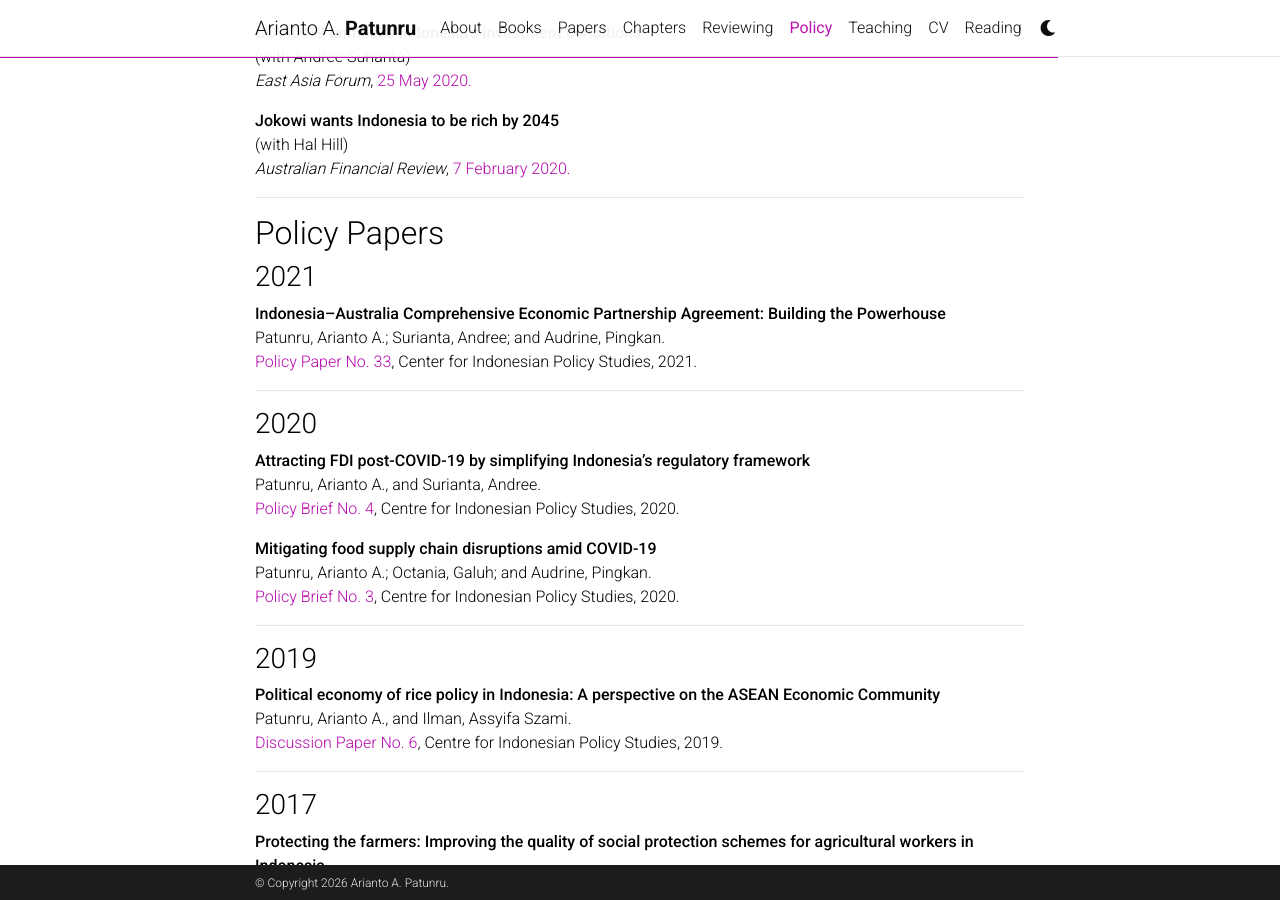
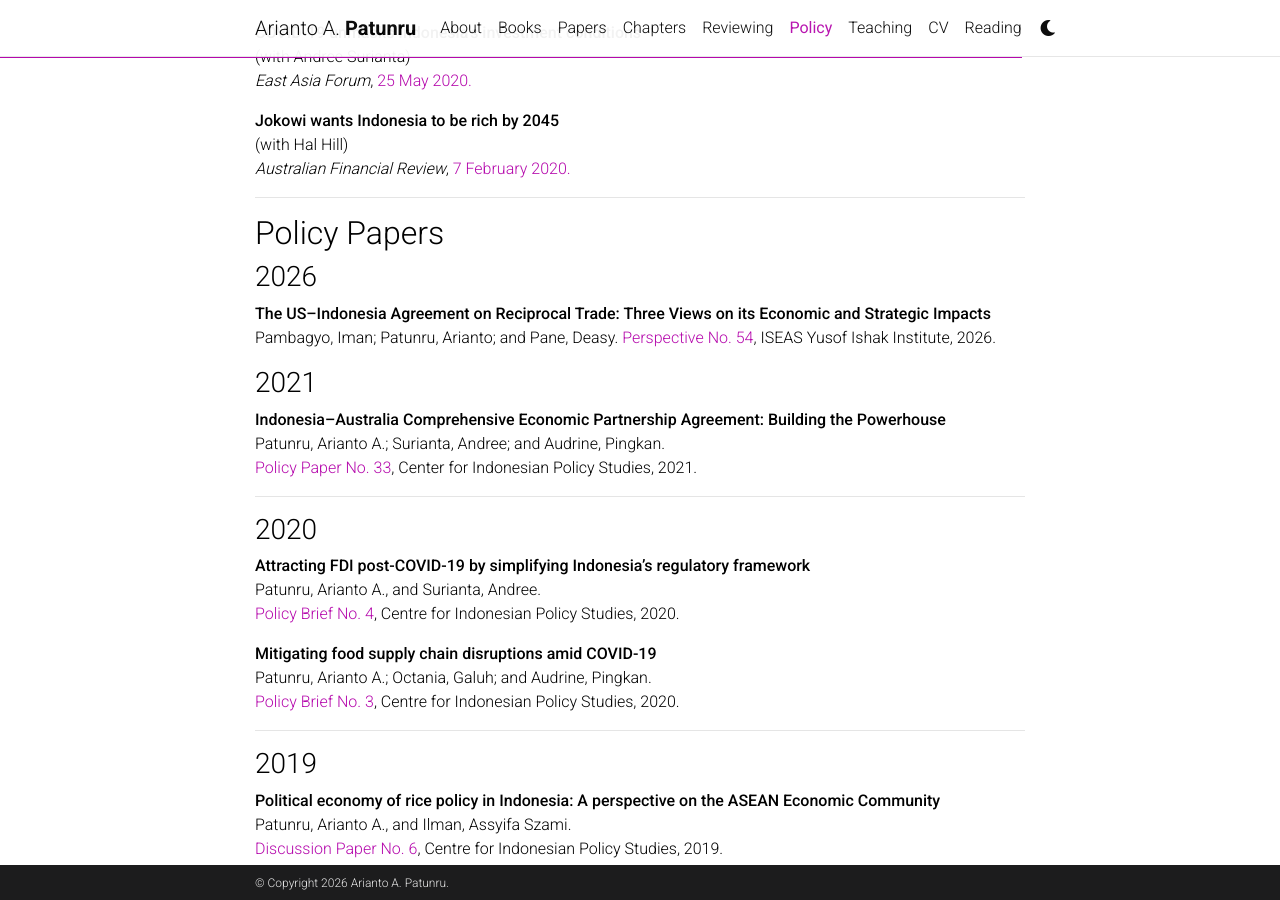
Before and after one commit to patunru/patunru.github.io, a Jekyll site: the page built from _pages/policy-papers.md, in a window 1280 px wide and 900 px high, scrolled down 2483 px. Built offline with Jekyll 4.4.1, drawn with Linux system fonts in a browser that asks for light colours; comment, search, counter and statistics services are not loaded; a style sheet for code colours, icons or effects is not loaded.

Commit message:
Update policy-papers.md

```diff
--- a/_pages/policy-papers.md
+++ b/_pages/policy-papers.md
@@ -135,6 +135,12 @@ nav_order: 5
 
 ## Policy Papers
 
+### 2026
+
+**The US–Indonesia Agreement on Reciprocal Trade: Three Views on its Economic and Strategic Impacts**
+Pambagyo, Iman; Patunru, Arianto; and Pane, Deasy.
+[Perspective No. 54](https://www.iseas.edu.sg/articles-commentaries/iseas-perspective/2026-54-the-us-indonesia-agreement-on-reciprocal-trade-three-views-on-its-economic-and-strategic-impacts-by-iman-pambagyo-arianto-patunru-and-deasy-pane/), ISEAS Yusof Ishak Institute, 2026.
+
 ### 2021
 
 **Indonesia–Australia Comprehensive Economic Partnership Agreement: Building the Powerhouse**
```
